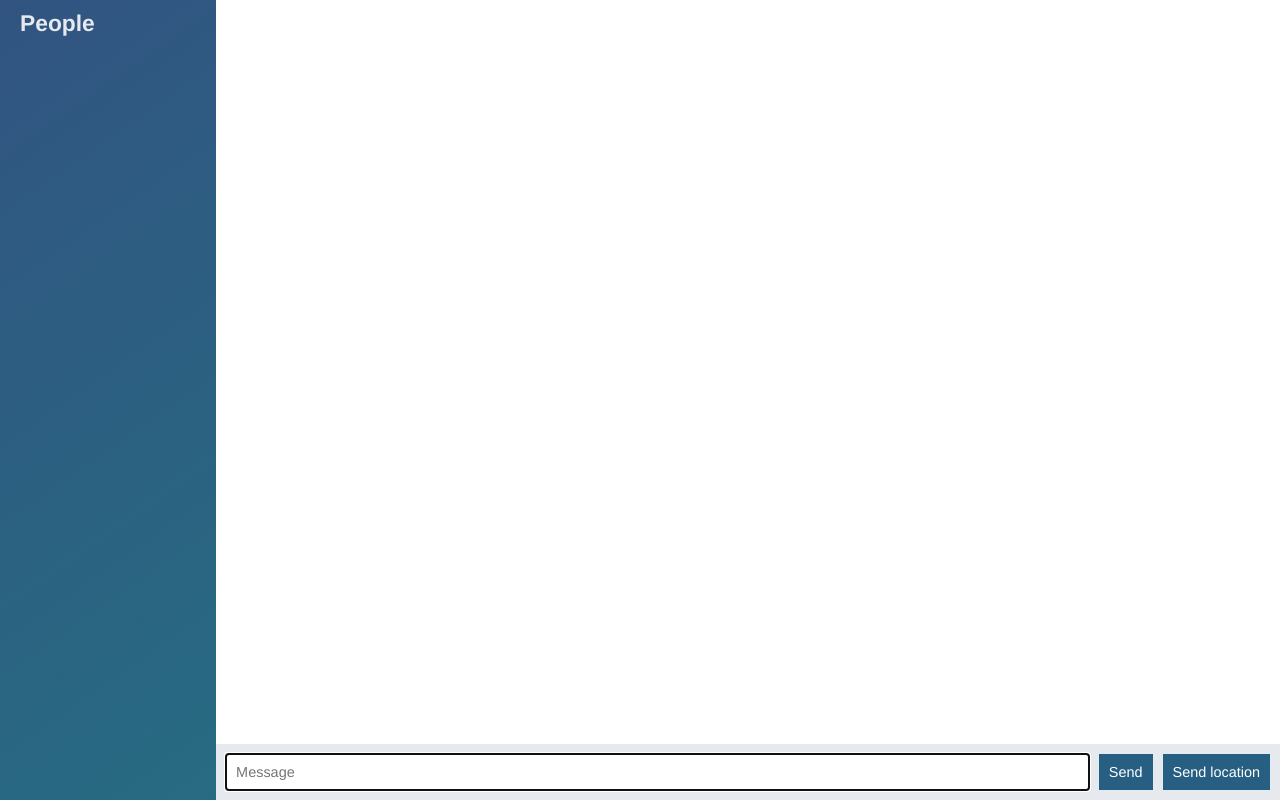
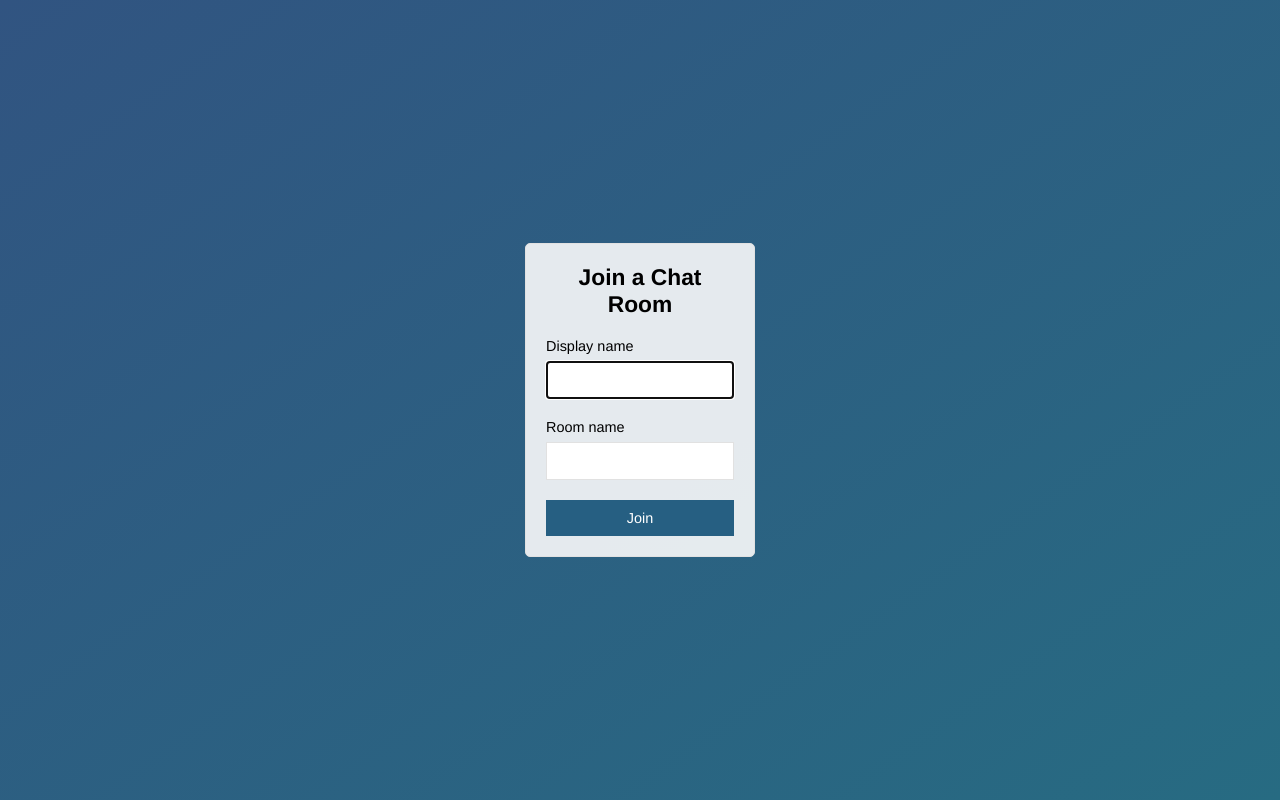
Before and after one commit to uniqueayo1988/node-chat-app, a website: page public/index.html in a window 1280 px wide. Drawn offline with nearby package versions, Linux system fonts and the light colour scheme; no server answers.

Commit message:
Add join page

```diff
--- a/public/index.html
+++ b/public/index.html
@@ -1,59 +1,29 @@
-<!-- https://evening-thicket-36625.herokuapp.com/ -->
 <!DOCTYPE html>
 <html lang="en">
 <head>
   <meta charset="UTF-8">
   <meta name="viewport" content="width=device-width, initial-scale=1.0">
+  <title>Join | Chat App</title>
   <link rel="stylesheet" href="/css/styles.css">
-  <title>Chat App</title>
 </head>
-<body class="chat">
-  <div class="chat__sidebar">
-    <h3>People</h3>
-    <div id="users"></div>
+<body class="centered-form">
+  <div class="centered-form__form">
+    <form action="/chat.html">
+      <div class="form-field">
+        <h3>Join a Chat Room</h3>
+      </div>
+      <div class="form-field">
+        <label for="name">Display name</label>
+        <input type="text" name="name" id="name" autofocus>
+      </div>
+      <div class="form-field">
+        <label for="room">Room name</label>
+        <input type="text" name="room" id="room">
+      </div>
+      <div class="form-field">
+        <button>Join</button>
+      </div>
+    </form>
   </div>
-
-  <div class="chat__main">
-    <ol id="messages" class="chat__messages"></ol>
-
-    <div class="chat__footer">
-      <form id="message-form">
-        <input name="message" type="text" placeholder="Message" autofocus autocomplete="off" />
-        <button>Send</button>
-      </form>
-
-      <button id="send-location">Send location</button>
-    </div>
-  </div>
-
-  <script id="message-template" type="text/template">
-    <li class="message">
-      <div class="message__title">
-        <h4>{{from}}</h4>
-        <span>{{createdAt}}</span>
-      </div>
-      <div class="message__body">
-        <p>{{text}}</p>
-      </div>
-    </li>
-  </script>
-
-  <script id="location-message-template" type="text/template">
-    <li class="message">
-      <div class="message__title">
-        <h4>{{from}}</h4>
-        <span>{{createdAt}}</span>
-      </div>
-      <div class="message__body">
-        <a href="{{url}}" target="_blank">My current location</a>
-      </div>
-    </li>
-  </script>
-
-  <script src="/socket.io/socket.io.js"></script>
-  <script src="/js/libs/jquery-3.5.1.min.js"></script>
-  <script src="/js/libs/moment.js"></script>
-  <script src="/js/libs/mustache.js"></script>
-  <script src="/js/index.js"></script>
 </body>
 </html>
```
Also changed, not shown: public/chat.html (added, +59 -0 lines), public/js/chat.js (renamed from public/js/index.js).
